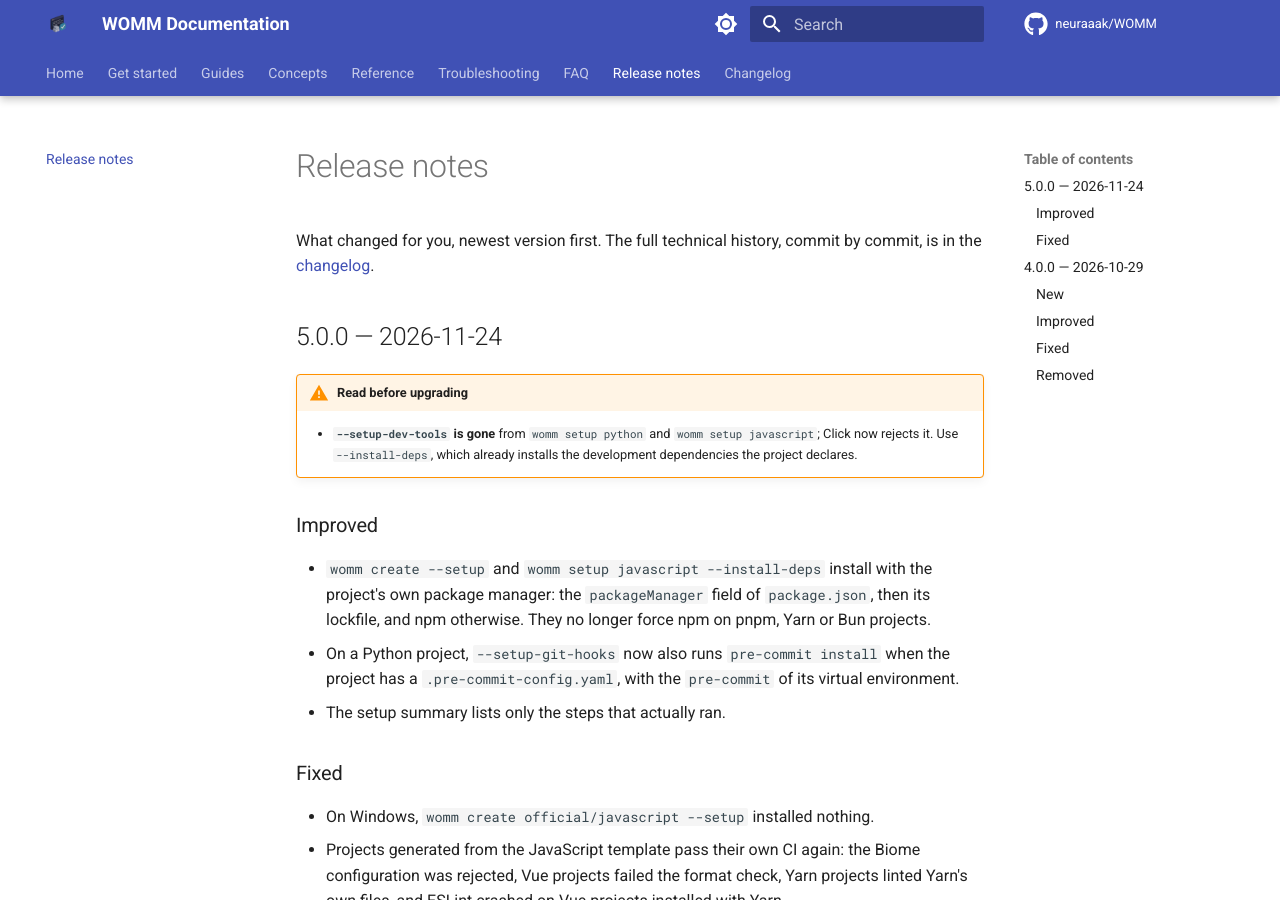
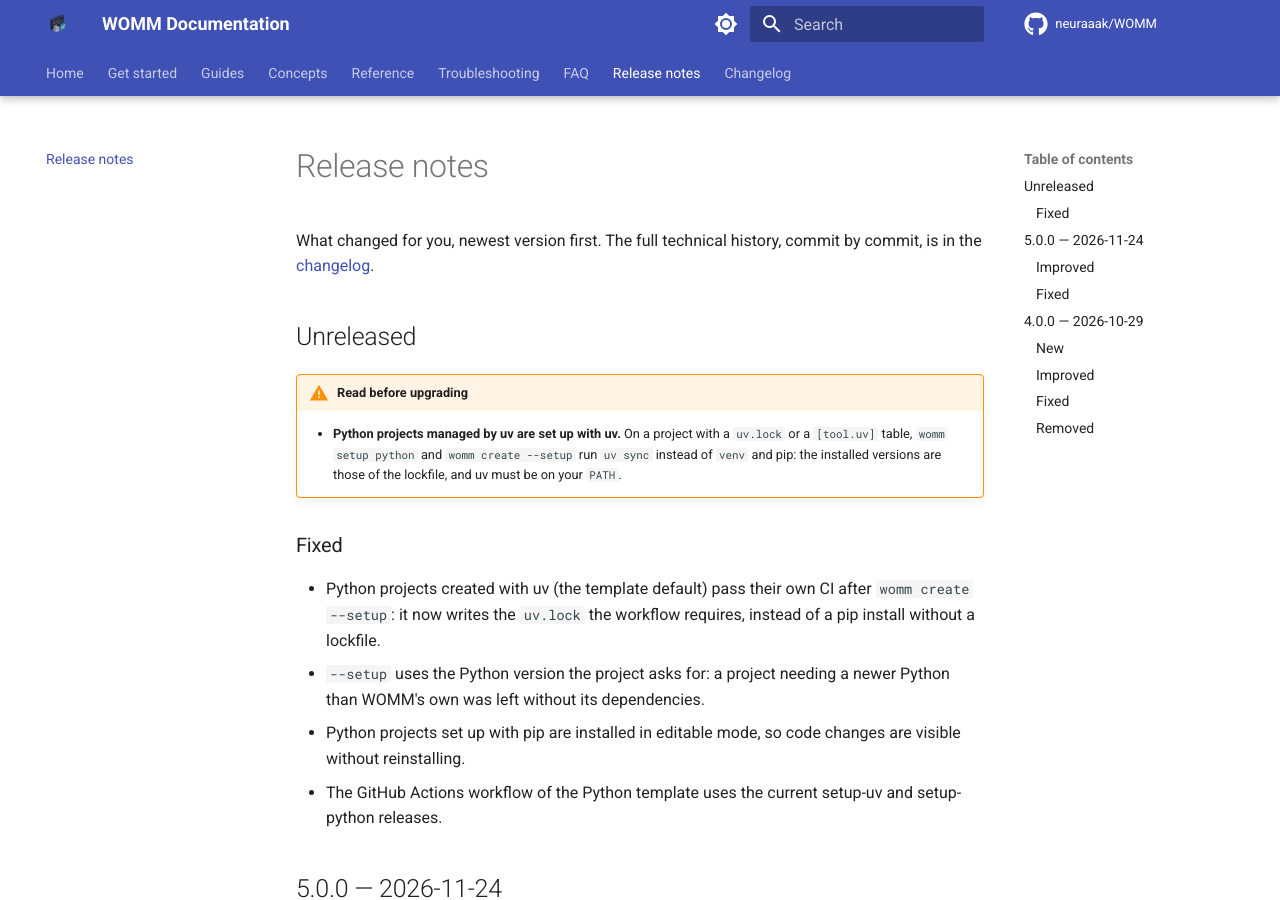
Before and after one commit to neuraaak/WOMM, an MkDocs documentation site: the page built from docs/release-notes.md, in a window 1280 px wide and 900 px high. Built offline with MkDocs 1.6.1 and Material for MkDocs 9.7.7, drawn with Linux system fonts in a browser that asks for light colours; comment, search, counter and statistics services are not loaded; the version menu is left out.

Commit message:
docs: document uv-based Python setup in release notes
- release notes: the uv switch is a behavior change for projects that
  carry a uv.lock, plus the fixed CI, interpreter and editable install
- configure-an-existing-project: when setup uses uv and when it uses pip

```diff
--- a/docs/release-notes.md
+++ b/docs/release-notes.md
@@ -2,6 +2,28 @@
 
 What changed for you, newest version first. The full technical history, commit
 by commit, is in the [changelog](changelog.md).
+
+## Unreleased
+
+!!! warning "Read before upgrading"
+
+    - **Python projects managed by uv are set up with uv.** On a project with
+      a `uv.lock` or a `[tool.uv]` table, `womm setup python` and
+      `womm create --setup` run `uv sync` instead of `venv` and pip: the
+      installed versions are those of the lockfile, and uv must be on your
+      `PATH`.
+
+### Fixed
+
+- Python projects created with uv (the template default) pass their own CI
+  after `womm create --setup`: it now writes the `uv.lock` the workflow
+  requires, instead of a pip install without a lockfile.
+- `--setup` uses the Python version the project asks for: a project needing a
+  newer Python than WOMM's own was left without its dependencies.
+- Python projects set up with pip are installed in editable mode, so code
+  changes are visible without reinstalling.
+- The GitHub Actions workflow of the Python template uses the current
+  setup-uv and setup-python releases.
 
 ## 5.0.0 — 2026-11-24
 
```
Also changed, not shown: docs/tasks/configure-an-existing-project.md (+6 -0 lines).
